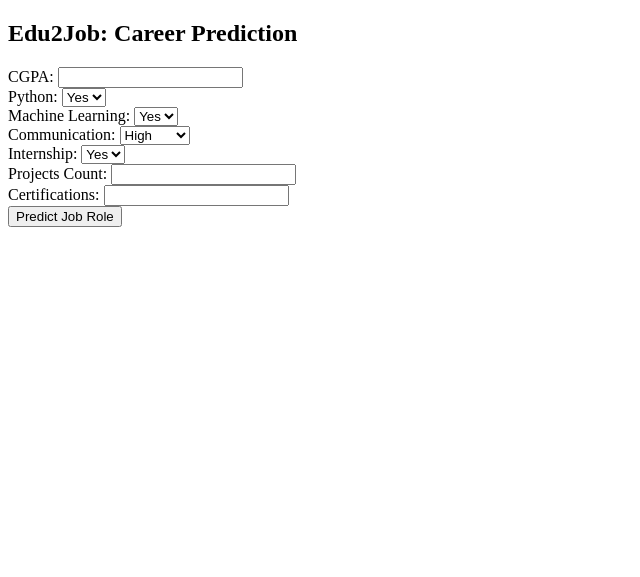
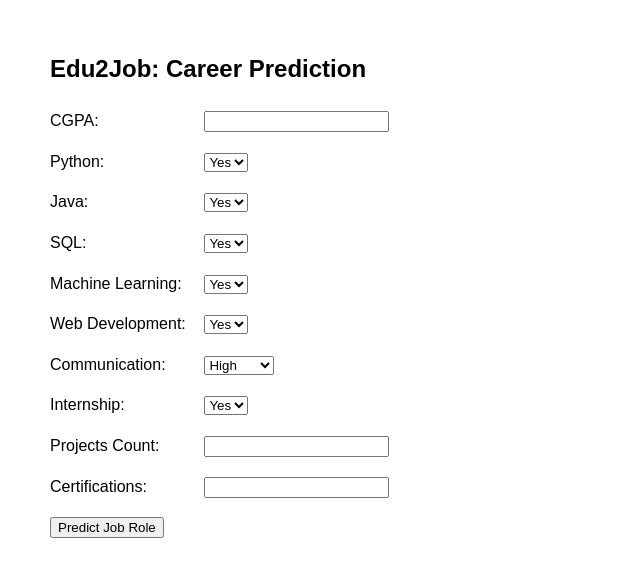
Before and after one commit to krishnanjalitm/Edu2Job, a Flask app: page / in a window 1280 px wide. Shown: the top 577 px of the page, without its empty margins (0-640 px from the left). Run offline with Flask 3, Linux system fonts and the light colour scheme; parts of the project's set-up code (start-up, migrations or seed data) failed here and were passed over.

Commit message:
completed

```diff
--- a/templates/index.html
+++ b/templates/index.html
@@ -2,17 +2,55 @@
 <html>
 <head>
     <title>Edu2Job Prediction</title>
+    <style>
+        body { font-family: Arial, sans-serif; margin: 50px; line-height: 1.6; }
+        .form-group { margin-bottom: 15px; }
+        label { display: inline-block; width: 150px; }
+    </style>
 </head>
 <body>
     <h2>Edu2Job: Career Prediction</h2>
     <form action="/predict" method="post">
-        CGPA: <input type="text" name="cgpa" required><br>
-        Python: <select name="python"><option>Yes</option><option>No</option></select><br>
-        Machine Learning: <select name="ml"><option>Yes</option><option>No</option></select><br>
-        Communication: <select name="comm"><option value="2">High</option><option value="1">Medium</option><option value="0">Low</option></select><br>
-        Internship: <select name="internship"><option>Yes</option><option>No</option></select><br>
-        Projects Count: <input type="number" name="projects"><br>
-        Certifications: <input type="number" name="certs"><br>
+        <div class="form-group">
+            <label>CGPA:</label>
+            <input type="number" step="0.01" name="cgpa" required>
+        </div>
+        <div class="form-group">
+            <label>Python:</label>
+            <select name="python"><option>Yes</option><option>No</option></select>
+        </div>
+        <div class="form-group">
+            <label>Java:</label>
+            <select name="java"><option>Yes</option><option>No</option></select>
+        </div>
+        <div class="form-group">
+            <label>SQL:</label>
+            <select name="sql"><option>Yes</option><option>No</option></select>
+        </div>
+        <div class="form-group">
+            <label>Machine Learning:</label>
+            <select name="ml"><option>Yes</option><option>No</option></select>
+        </div>
+        <div class="form-group">
+            <label>Web Development:</label>
+            <select name="webdev"><option>Yes</option><option>No</option></select>
+        </div>
+        <div class="form-group">
+            <label>Communication:</label>
+            <select name="comm"><option value="2">High</option><option value="1">Medium</option><option value="0">Low</option></select>
+        </div>
+        <div class="form-group">
+            <label>Internship:</label>
+            <select name="internship"><option>Yes</option><option>No</option></select>
+        </div>
+        <div class="form-group">
+            <label>Projects Count:</label>
+            <input type="number" name="projects" required>
+        </div>
+        <div class="form-group">
+            <label>Certifications:</label>
+            <input type="number" name="certs" required>
+        </div>
         <button type="submit">Predict Job Role</button>
     </form>
 </body>
```
Also changed, not shown: templates/result.html (added, +19 -0 lines).
